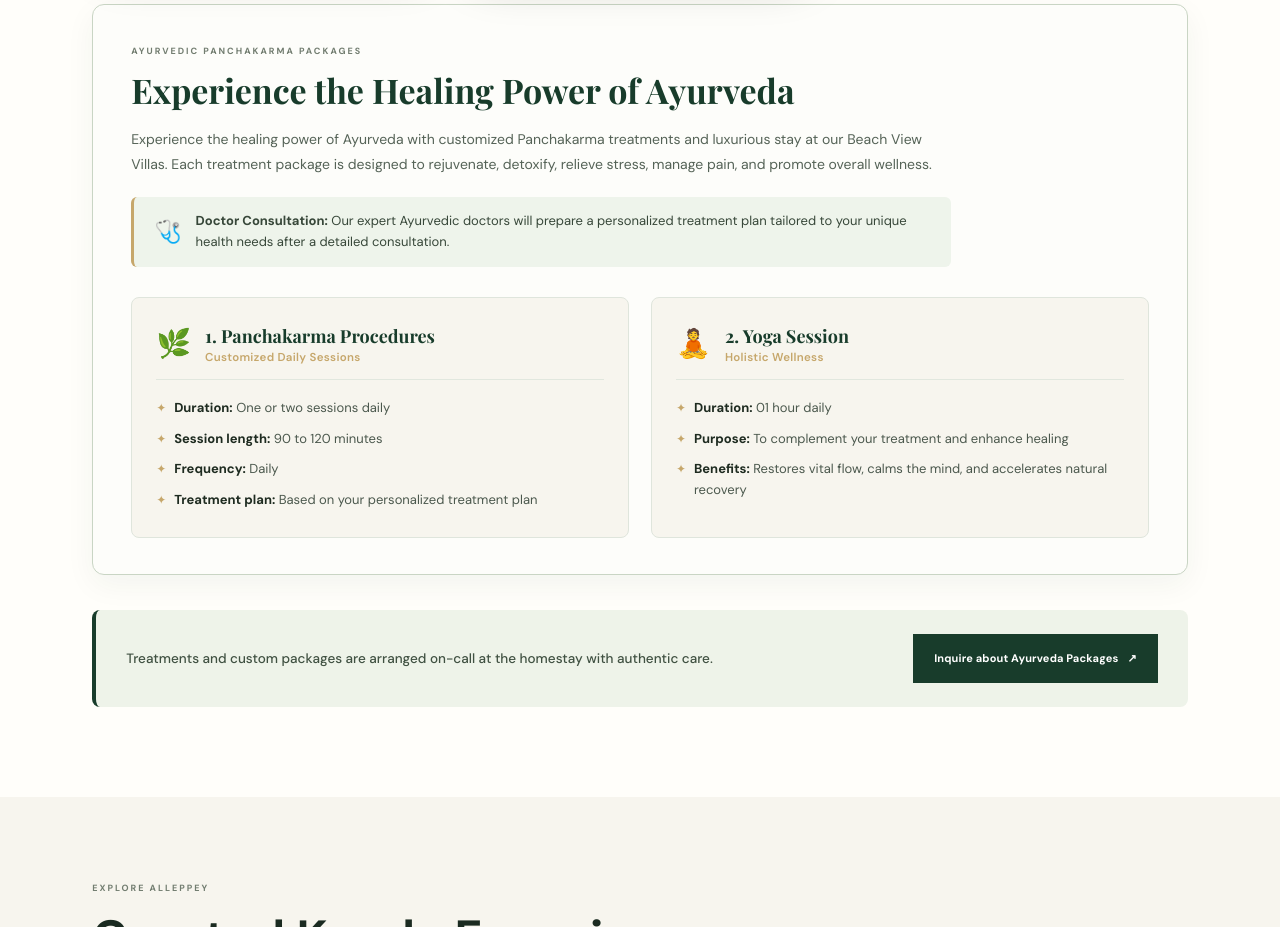
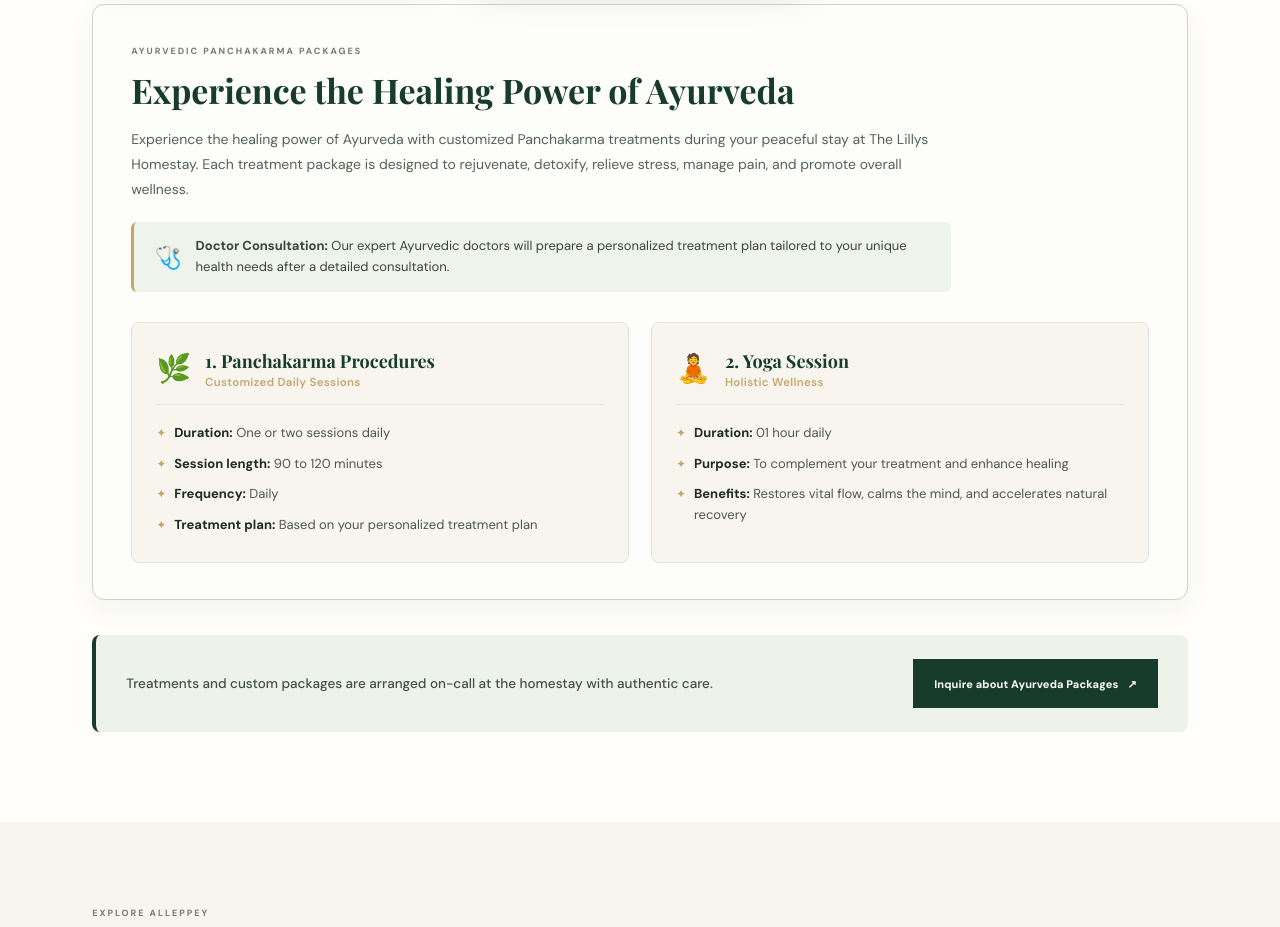
Before and after one commit to Hexalinkoffice/-LILLYS_HOME_STAY, a plain HTML site: page index.html in a window 1280 px wide. Shown: the part 3380-4307 px from the top of the page. Drawn offline with nearby package versions, Linux system fonts and the light colour scheme; a web font is replaced by a local one.

Commit message:
Remove inaccurate Beach View Villas reference from Ayurveda Panchakarma description

```diff
--- a/index.html
+++ b/index.html
@@ -161,7 +161,7 @@
           <div class="package-header">
             <div class="section-kicker">AYURVEDIC PANCHAKARMA PACKAGES</div>
             <h3>Experience the Healing Power of Ayurveda</h3>
-            <p>Experience the healing power of Ayurveda with customized Panchakarma treatments and luxurious stay at our Beach View Villas. Each treatment package is designed to rejuvenate, detoxify, relieve stress, manage pain, and promote overall wellness.</p>
+            <p>Experience the healing power of Ayurveda with customized Panchakarma treatments during your peaceful stay at The Lillys Homestay. Each treatment package is designed to rejuvenate, detoxify, relieve stress, manage pain, and promote overall wellness.</p>
             <div class="doctor-badge">
               <span class="doctor-badge-icon" aria-hidden="true">🩺</span>
               <span><strong>Doctor Consultation:</strong> Our expert Ayurvedic doctors will prepare a personalized treatment plan tailored to your unique health needs after a detailed consultation.</span>
```
